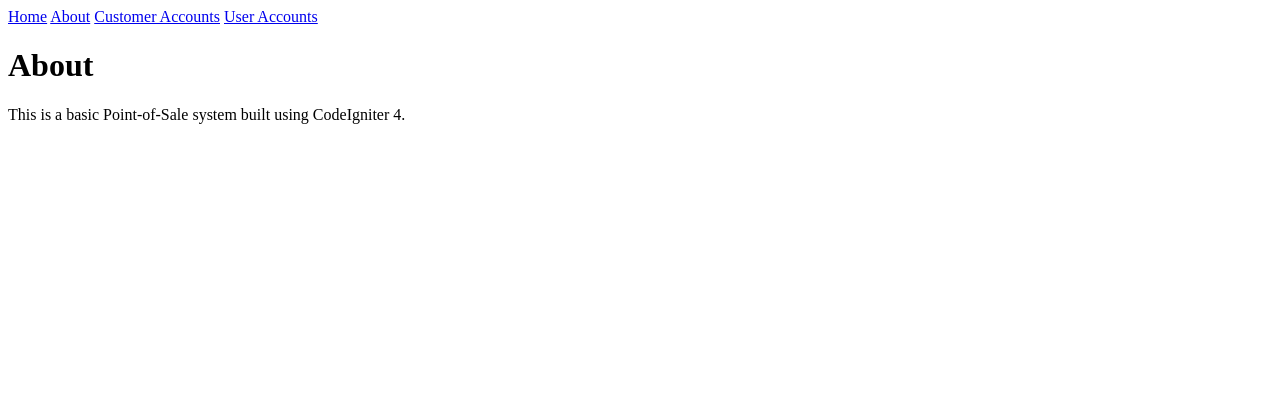
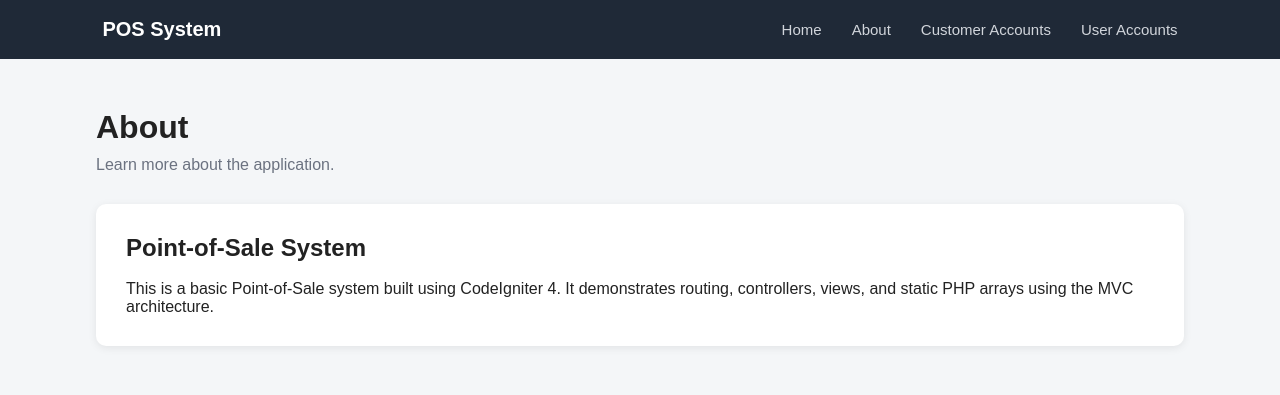
Before and after one commit to lmdcb/IT0049---TA1, a CodeIgniter 4 app: the page made by app/Views/about.php in a window 1280 px wide. Shown: the top 395 px of the page. Run offline with PHP 8.4 and a stand-in for CodeIgniter, Linux system fonts and the light colour scheme; the template is opened without the code that fills it, so the values that code supplies are empty; some libraries are stand-ins or nearby versions.

Commit message:
Improve POS interface and styling

```diff
--- a/app/Views/about.php
+++ b/app/Views/about.php
@@ -4,18 +4,38 @@
     <meta charset="UTF-8">
     <meta name="viewport" content="width=device-width, initial-scale=1.0">
     <title>POS System | About</title>
+
+    <link rel="stylesheet" href="<?= base_url('css/style.css') ?>">
 </head>
 <body>
 
     <nav>
-        <a href="/">Home</a>
-        <a href="/about">About</a>
-        <a href="/customers">Customer Accounts</a>
-        <a href="/users">User Accounts</a>
+        <div class="brand">POS System</div>
+
+        <a href="<?= base_url('/') ?>">Home</a>
+        <a href="<?= base_url('about') ?>">About</a>
+        <a href="<?= base_url('customers') ?>">Customer Accounts</a>
+        <a href="<?= base_url('users') ?>">User Accounts</a>
     </nav>
 
-    <h1>About</h1>
-    <p>This is a basic Point-of-Sale system built using CodeIgniter 4.</p>
+    <div class="container">
+
+        <h1>About</h1>
+        <p class="subtitle">Learn more about the application.</p>
+
+        <div class="card">
+            <h2>Point-of-Sale System</h2>
+
+            <br>
+
+            <p>
+                This is a basic Point-of-Sale system built using
+                CodeIgniter 4. It demonstrates routing, controllers,
+                views, and static PHP arrays using the MVC architecture.
+            </p>
+        </div>
+
+    </div>
 
 </body>
 </html>
--- /dev/null
+++ b/public/css/style.css
@@ -0,0 +1,96 @@
+* {
+    margin: 0;
+    padding: 0;
+    box-sizing: border-box;
+}
+
+body {
+    font-family: Arial, sans-serif;
+    background-color: #f4f6f8;
+    color: #222;
+}
+
+nav {
+    background-color: #1f2937;
+    padding: 18px 8%;
+    display: flex;
+    align-items: center;
+    gap: 30px;
+}
+
+nav .brand {
+    color: white;
+    font-size: 20px;
+    font-weight: bold;
+    margin-right: auto;
+}
+
+nav a {
+    color: #d1d5db;
+    text-decoration: none;
+    font-size: 15px;
+}
+
+nav a:hover {
+    color: white;
+}
+
+.container {
+    width: 85%;
+    max-width: 1100px;
+    margin: 50px auto;
+}
+
+h1 {
+    margin-bottom: 10px;
+    font-size: 32px;
+}
+
+.subtitle {
+    color: #6b7280;
+    margin-bottom: 30px;
+}
+
+.card {
+    background-color: white;
+    border-radius: 10px;
+    padding: 30px;
+    box-shadow: 0 2px 8px rgba(0, 0, 0, 0.08);
+}
+
+table {
+    width: 100%;
+    border-collapse: collapse;
+    margin-top: 20px;
+}
+
+th,
+td {
+    padding: 15px;
+    text-align: left;
+    border-bottom: 1px solid #e5e7eb;
+}
+
+th {
+    background-color: #f9fafb;
+    font-weight: 600;
+}
+
+tbody tr:hover {
+    background-color: #f9fafb;
+}
+
+.welcome {
+    padding: 60px 0;
+}
+
+.welcome h1 {
+    font-size: 42px;
+    margin-bottom: 15px;
+}
+
+.welcome p {
+    color: #6b7280;
+    font-size: 18px;
+    line-height: 1.6;
+}
```
Also changed, not shown: app/Views/customers.php (+22 -5 lines), app/Views/home.php (+20 -6 lines), app/Views/users.php (+22 -5 lines).
